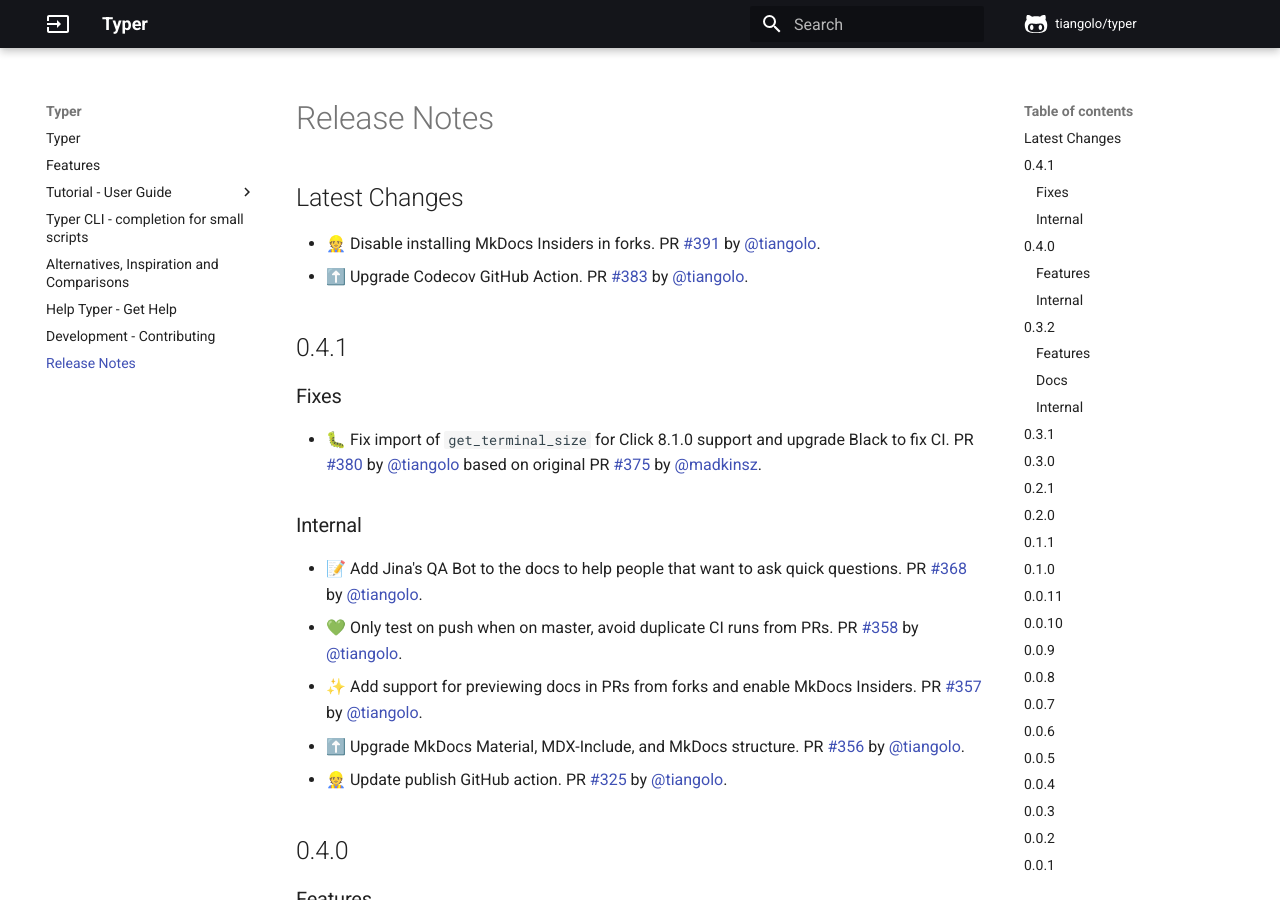
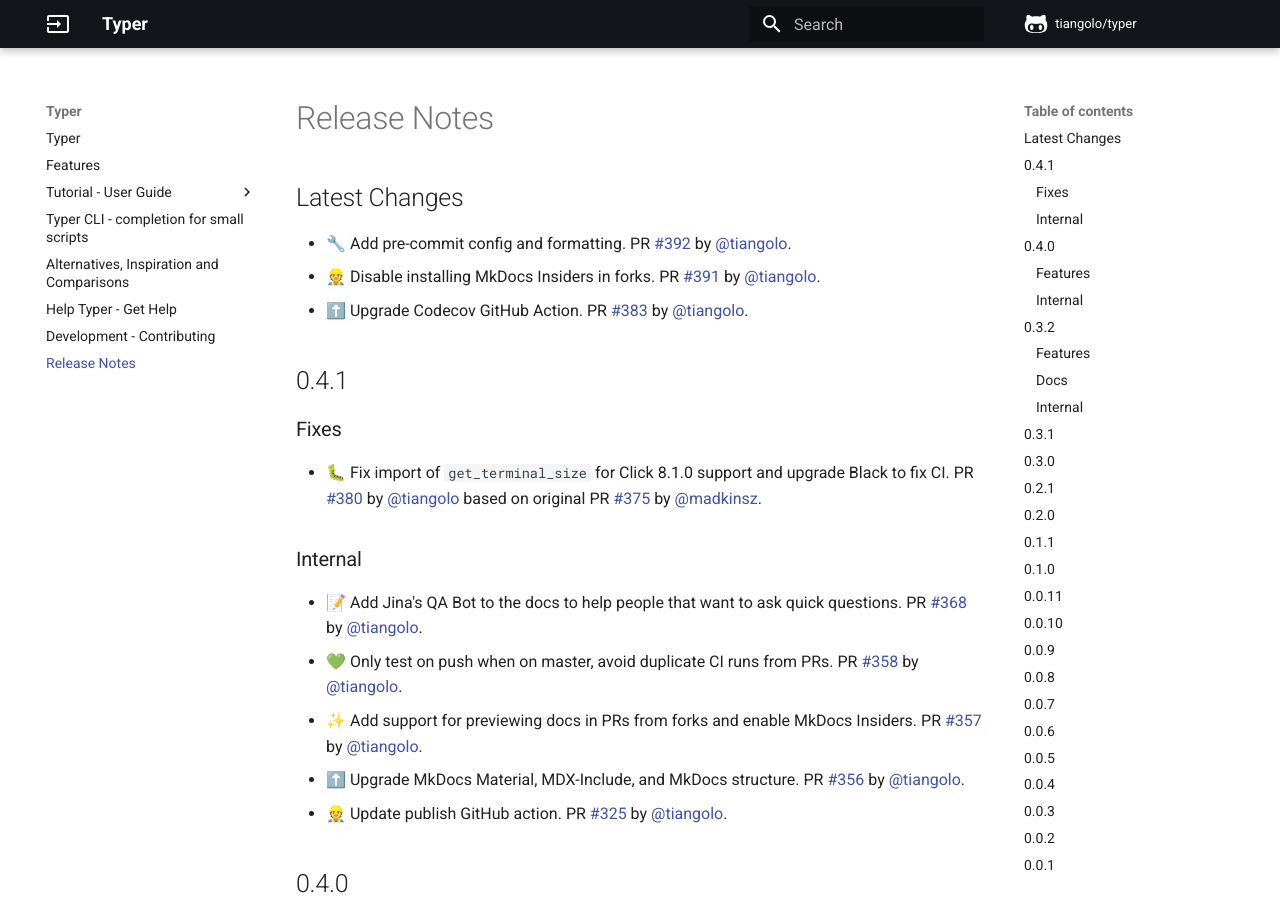
Before and after one commit to RED0731/red_pythonTyper, an MkDocs documentation site: the page built from docs/release-notes.md, in a window 1280 px wide and 900 px high. Built offline with MkDocs 1.6.1 and Material for MkDocs 9.7.7, drawn with Linux system fonts in a browser that asks for light colours; comment, search, counter and statistics services are not loaded.

Commit message:
📝 Update release notes

```diff
--- a/docs/release-notes.md
+++ b/docs/release-notes.md
@@ -1,5 +1,6 @@
 ## Latest Changes
 
+* 🔧 Add pre-commit config and formatting. PR [#392](https://github.com/tiangolo/typer/pull/392) by [@tiangolo](https://github.com/tiangolo).
 * 👷 Disable installing MkDocs Insiders in forks. PR [#391](https://github.com/tiangolo/typer/pull/391) by [@tiangolo](https://github.com/tiangolo).
 * ⬆️ Upgrade Codecov GitHub Action. PR [#383](https://github.com/tiangolo/typer/pull/383) by [@tiangolo](https://github.com/tiangolo).
 ## 0.4.1
```
